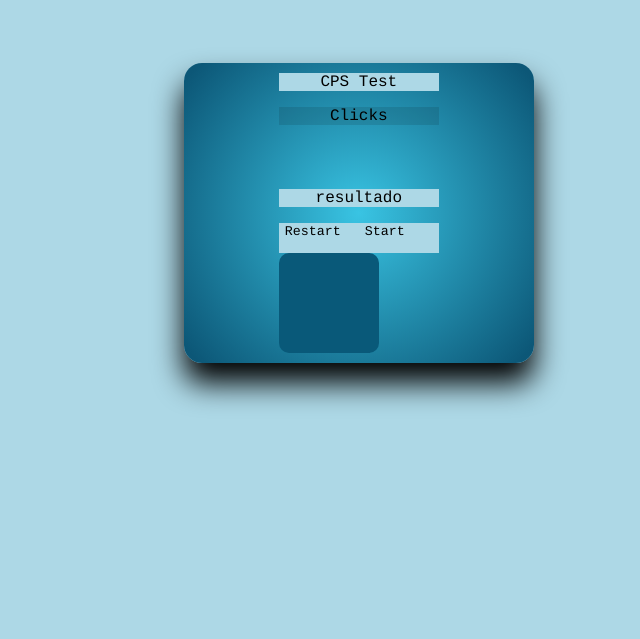
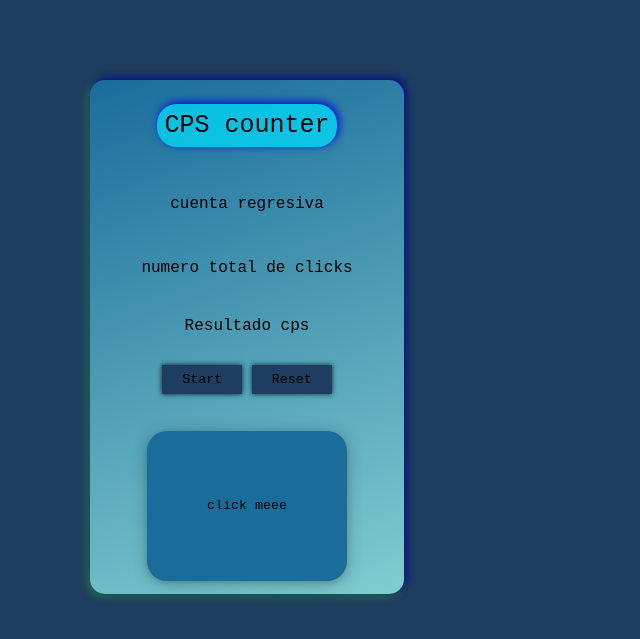
Before and after one commit to HadeOnMind/cps-counter, a plain HTML site: page index.html in a window 1280 px wide. Shown: the part 127-766 px from the top of the page, without its empty margins (393-1033 px from the left). Drawn offline with Linux system fonts and the light colour scheme.

Commit message:
Add files via upload

```diff
--- a/index.html
+++ b/index.html
@@ -2,39 +2,29 @@
 <html lang="en">
 <head>
 
-
     <meta charset="UTF-8">
-    <title>Document</title>
+    <meta http-equiv="X-UA-Compatible" content="IE=edge">
+    <meta name="viewport" content="width=device-width, initial-scale=1.0">
+    <title>Cps</title>
     <link rel="stylesheet" href="style.css">
-
 
 </head>
 <body>
-    <script src="counter.js" defer></script>
-
+<script src="index.js" defer></script>
 <div id="container">
 
+    <p id="tittle">CPS counter</p>
+    <p id="Cuentaregresiva">cuenta regresiva</p>
+    <p id="contclicks"> numero total de clicks</p>
+    <p id="cps">Resultado cps</p>
 
-    <div id="child">
-    <div>CPS Test</div>
-    <p id="parf">Clicks</p>
-    <p id="cuentareg"></p>
-    <p id="parf2" >resultado</p>
-    <div id="btncontainer">
-        <button id="btnRestart", onclick="reset()">Restart</button>
-        <button id="btnStart", onclick="start()">Start</button>
+    <div id="contbotones">
+    <button id="btnstart", onclick="start(true)", onclick="setintervalID">Start</button>
+    <button id="btnreset", onclick="reset()">Reset</button>
     </div>
-    <button id="btn", onclick="counter()"></button>
 
+    <button id="boton", onclick="numerodeclicks()">click meee</button>
 
-
-    <style>
-        #btn {
-            height: 100px;
-            width: 100px;
-        }
-    </style>
-    </div>
 </div>
 
 </body>
--- /dev/null
+++ b/index.js
@@ -0,0 +1,87 @@
+const titulo = document.getElementById("title")
+const cuentaregres = document.getElementById("Cuentaregresiva")
+const totalofclicks = document.getElementById("contclicks")
+const botonStart = document.getElementById("btnstart")
+const botonReset = document.getElementById("btnreset")
+const botonprincipal = document.getElementById("boton")
+const clicksporsegundo = document.getElementById("cps")
+
+var clicks = 0;
+var num = 9;
+var timeoutId= null;
+var setintervalid = null;
+
+
+let numerodeclicks = () => {
+    clicks += 1;
+    totalofclicks.innerHTML = clicks;
+}
+
+let calcClicks = () =>{
+    clicksresul = clicks / 10
+    clicksporsegundo.innerHTML = clicksresul;
+}
+
+function start(flag) {
+    if (flag) {
+      botonStart.disabled = true;
+    }
+    clicks = 0
+    timeoutId = setTimeout(function() {
+    cuentaregres.innerHTML = 10;
+    clicksresul = clicks / 10
+    clicksporsegundo.innerHTML = clicksresul;
+    clearTimeout(timeoutId)
+    clearInterval(setintervalid)
+    //start();
+}
+, 10000);
+
+setintervalid = setInterval(() => {
+    cuentaregres.innerHTML = num + ' Seconds left'
+    num--;
+    if(cuentaregres.value == 0){
+    clearInterval(setintervalid);
+    }
+}, 1000);
+}
+
+
+let reset = () => {
+    clicks = 0;
+    num = 9;
+    totalofclicks.innerHTML = 0;
+    totalofclicks.innerText = "numero total de clicks";
+    clicksporsegundo.innerHTML = 0;
+    clicksporsegundo.innerText = "Resultado cps";
+    cuentaregres.innerText = "10 Seconds Left"
+    clearTimeout(timeoutId);
+    clearInterval(setintervalid);
+    botonStart.disabled = false;
+}
+
+
+/*
+function start(flag) {
+    if (flag) {
+      botonStart.disabled = true;
+    }
+
+    timeoutId = setTimeout(function() {
+    cuentaregres.innerHTML = 0;
+    clicksresul = clicks / 10
+    clicksporsegundo.innerHTML = clicksresul;
+    start();
+}
+, 10000);
+
+let setintervalid = setInterval(() => {
+    cuentaregres.innerHTML = num + ' Seconds left'
+    num--;
+
+    if(cuentaregres === 0){
+    clearInterval(setintervalid);
+    }
+}, 1000);
+}
+*/
--- a/style.css
+++ b/style.css
@@ -1,85 +1,88 @@
 *{
-    text-align: center;
-    font-family: Courier;
-    background-color: lightblue;
+    font-family: 'Courier New';
+    padding: 7px;
+    border: transparent;
+    background-color: #1e3d60;
+
 }
 
 #container{
+    background-color: #0093E9;
+    background-image: linear-gradient(160deg, #1a6c9b 0%, #80cdd0 100%);
+    box-shadow: 2px -2px 8px darkblue,
+                -2px 2px 8px rgba(72, 255, 0, 0.411);
+    display: grid;
+    place-content: center;
+    align-content: center;
+    width: 300px;
+    height: 500px;
+    margin: auto;
     margin-top: 15%;
-    margin-left: 45%;
-    width: 350px;
-    height: 300px;
-    display: grid;
-    place-items: center;
-    align-items: center;
-    background: rgb(57,196,227);
-    background: radial-gradient(circle, rgba(57,196,227,1) 0%, rgba(12,87,119,1) 95%);
-    box-shadow: 0px 20px 30px black;
-    border-radius: 18px;
-
+    justify-items: center;
+    border: transparent;
+    border-radius: 15px;
 }
 
-#btn{
-    background-color: rgb(9, 89, 121);
-    padding: 20px;
-    border: transparent;
-    border-radius: 10px;
+#tittle{
+    font: black bold Courier;
+    font-size: 25px;
+    background-color: rgba(0, 219, 248, 0.74);
+    border-radius: 20px;
+    box-shadow: 2px -2px 8px rgb(9, 9, 219),
+                -2px 2px 8px rgba(7, 134, 192, 0.411);
+    display: flex;
+    place-content: center;
+    text-justify: center;
 }
 
-#child{
-    display: grid;
-    align-content: center;
-    background: transparent;
+#Cuentaregresiva{
+    background-color: transparent
 }
 
-#parf{
-    background-color: rgba(0, 0, 0, 0.11);
+#contclicks{
+    background-color: transparent;
+    padding: 7px;
+    margin-bottom: 10px;
+    border-radius: 10%;
 }
-#cuentareg{
-    background-color: rgba(0, 0, 0, 0.11);
+#cps{
+    background-color: transparent
 }
 
-#btn:hover{
-    background-color: rgb(16, 75, 85);
-}
-#btn:active{
-    background-color: rgb(111, 204, 176);
+#boton{
+    width: 200px;
+    height: 150px;
+    background-color: #1a6c9b;
+    box-shadow: rgba(14, 30, 37, 0.12) 0px 2px 4px 0px, rgba(14, 30, 37, 0.32) 0px 2px 16px 0px;
+    border-radius: 20px;
+    margin-top: 30px;
+    margin-bottom: 15px;
 }
 
-#btnStart{
-    height: 30px;
-    width: 80px;
-    display: flex;
-    grid-column: 1;
-    grid-row: 3;
-    border: transparent;
+#boton:hover{
+    background-color: #1e3d6067;
+}
+#boton:active{
+    background-color: #4d7cb18e;
 }
 
-#btnStart:hover{
-    background-color: rgb(2, 31, 70);
+#btnstart{
+    width: 80px;
+    box-shadow: 0px 0px 5px #012122;
 }
-#btnStart:active{
-    background-color: rgb(8, 105, 76);
-}
-#btnRestart{
-    height: 30px;
-    width: 80px;
-    display: flex;
-    grid-column: 1;
-    grid-row: 3;
-    border: transparent;
+#btnstart:active{
+    background-color: #0f7779;
 }
 
-#btnRestart:hover{
-    background-color: rgb(2, 31, 70);
+
+#btnreset{
+    width: 80px;
+    box-shadow: 0px 0px 5px #042d2e;
 }
-#btnRestart:active{
-    background-color: rgb(8, 105, 76);
+#btnreset:active{
+    background-color: #0f7779;
 }
 
-#btncontainer{
-    display: flex;
-    place-content: center;
-    align-items: center;
-    border: transparent;
+#contbotones{
+    background-color: transparent;
 }
```
